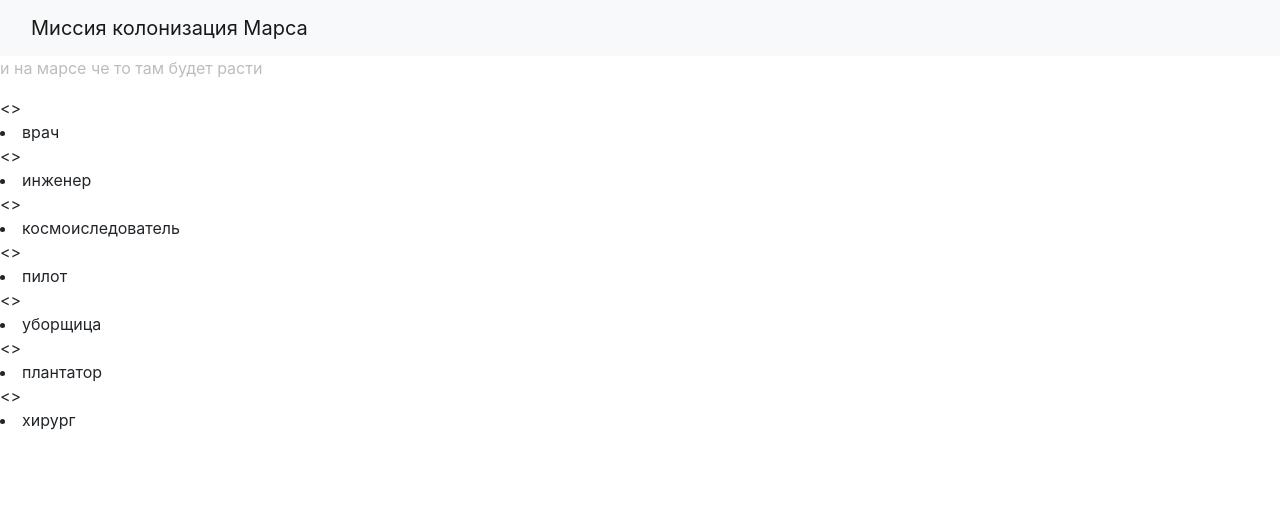
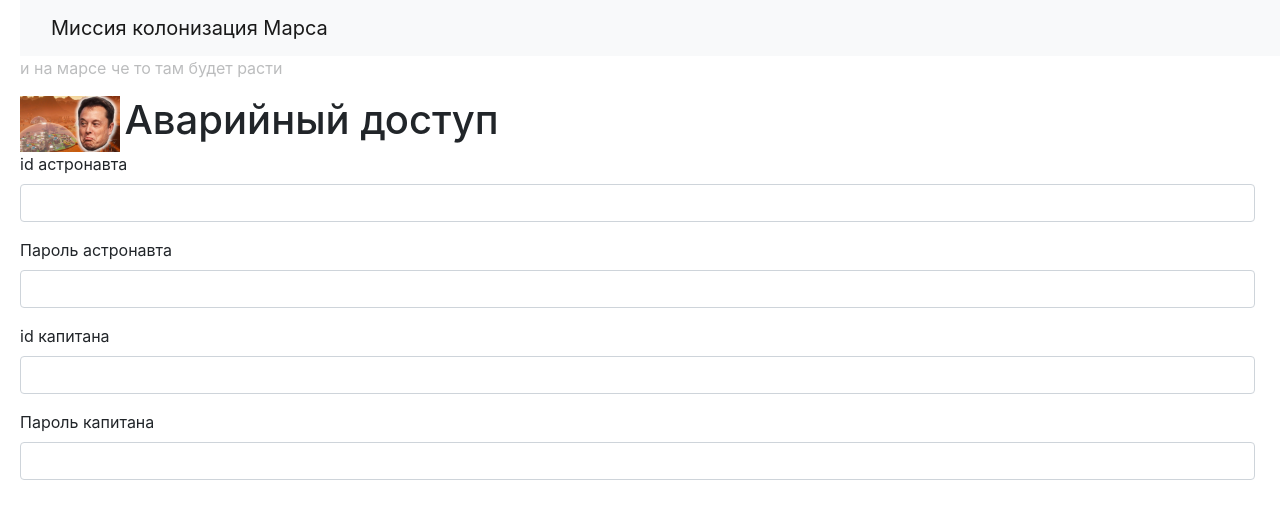
Before and after one commit to savage-lof/1_task, a Flask app: page /training/1 in a window 1280 px wide. Shown: the top 519 px of the page. Run offline with Flask 2, Linux system fonts and the light colour scheme; some libraries are stand-ins or nearby versions.

Commit message:
5 задание

```diff
--- a/server.py
+++ b/server.py
@@ -14,5 +14,9 @@ def profession(profs):
 def list_of_professions(list):
     return render_template('index.html', list=list)
 
+@app.route('/login')
+def login():
+    return render_template('index.html')
+
 if __name__ == '__main__':
     app.run(port=5000, host='127.0.0.1')
--- /dev/null
+++ b/static/css/style.css
@@ -0,0 +1,4 @@
+img { width: 100px; height: auto; display: inline-block;}
+h1 { display: inline-block; vertical-align: bottom;}
+body {margin-left: 20px;}
+div {width: 98%}
--- a/templates/base.html
+++ b/templates/base.html
@@ -7,6 +7,7 @@
           href="https://stackpath.bootstrapcdn.com/bootstrap/4.4.1/css/bootstrap.min.css"
           integrity="sha384-Vkoo8x4CGsO3+Hhxv8T/Q5PaXtkKtu6ug5TOeNV6gBiFeWPGFN9MuhOf23Q9Ifjh"
           crossorigin="anonymous">
+    <link rel="stylesheet" href="static/css/style.css" type="text/css" media="screen" />
     <title>{{title}}</title>
 </head>
 <body>
--- a/templates/index.html
+++ b/templates/index.html
@@ -1,10 +1,24 @@
 {% extends "base.html" %}
 
 {% block content %}
-{% set profes = ['врач', 'инженер', 'космоиследователь', 'пилот', 'уборщица', 'плантатор', 'хирург'] %}
-{% for i in profes %}
-    <{{list}}>
-    <li>{{i}}</li>
-    </{{list}}>
-{% endfor %}
+<img src="/static/img/mask.jpg" alt="опять Илон Маск картинку не добавил">
+<h1>Аварийный доступ</h1>
+<form>
+    <div class="mb-3">
+      <label for="exampleInputEmail1" class="form-label">id астронавта</label>
+      <input type="text" class="form-control">
+    </div>
+    <div class="mb-3">
+      <label for="exampleInputEmail1" class="form-label">Пароль астронавта</label>
+      <input type="password" class="form-control">
+    </div>
+    <div class="mb-3">
+      <label for="exampleInputEmail1" class="form-label">id капитана</label>
+      <input type="text" class="form-control">
+    </div>
+    <div class="mb-3">
+      <label for="exampleInputEmail1" class="form-label">Пароль капитана</label>
+      <input type="password" class="form-control">
+    </div>
+</form>
 {% endblock %}
```
Also changed, not shown: static/img/mask.jpg (added).
